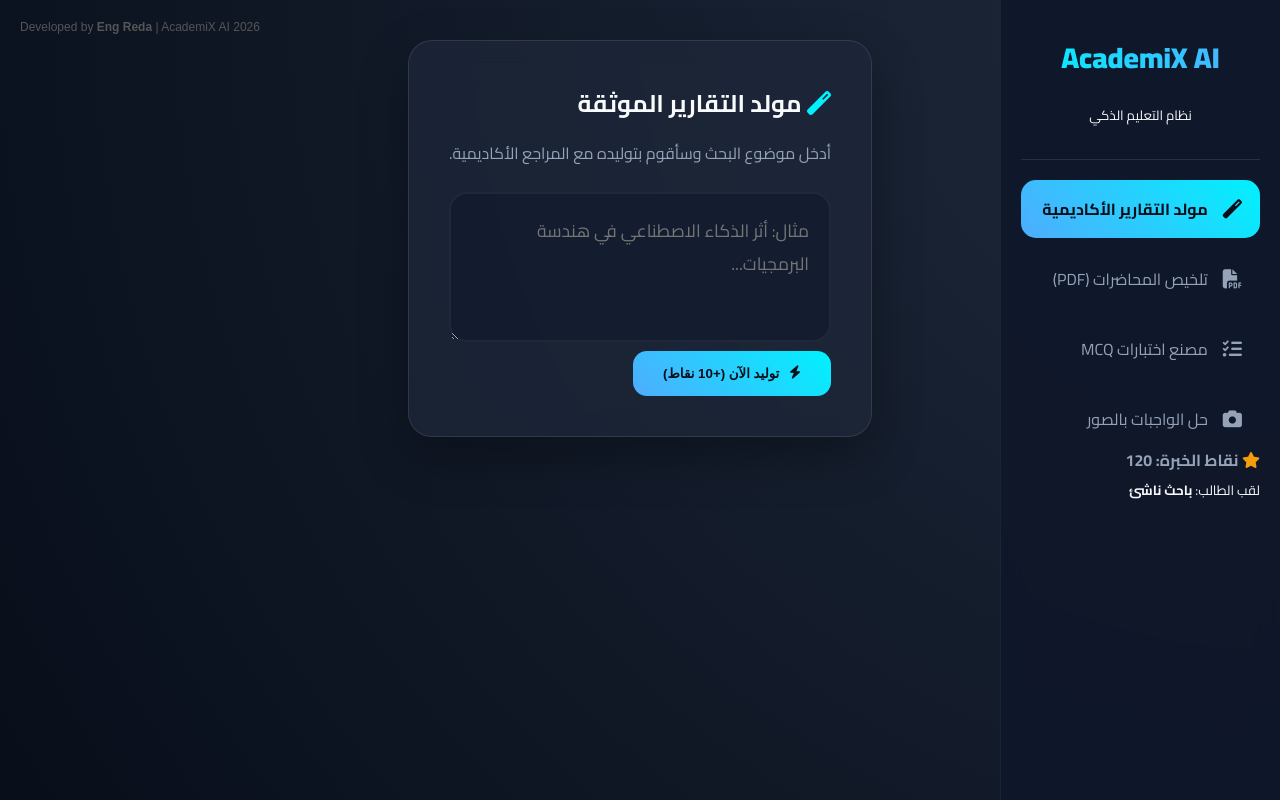
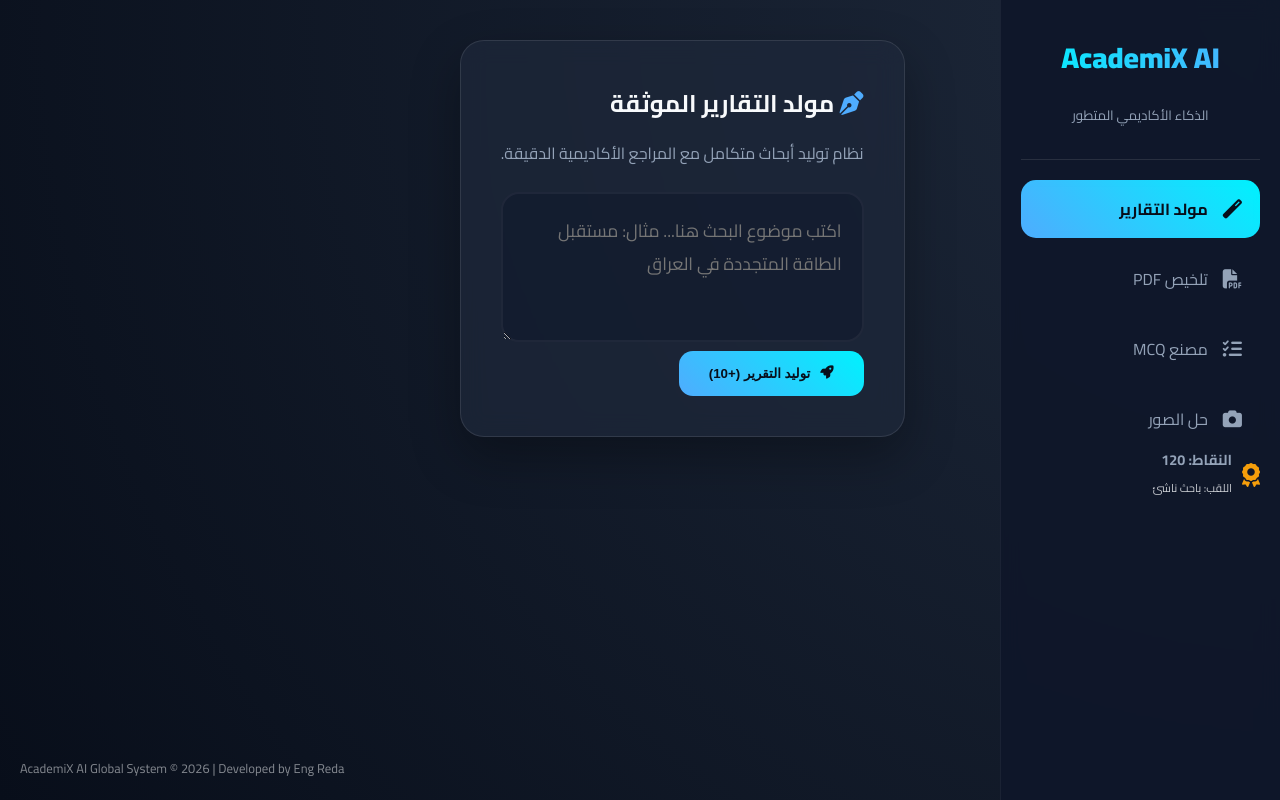
Before and after one commit to rfsox/AcademiX-AI, a Flask app: page / in a window 1280 px wide. Run offline with Flask 3, Linux system fonts and the light colour scheme; some libraries are stand-ins or nearby versions.

Commit message:
Update index.html

```diff
--- a/templates/index.html
+++ b/templates/index.html
@@ -2,10 +2,10 @@
 <html lang="ar" dir="rtl">
 <head>
     <meta charset="UTF-8">
-    <meta name="viewport" content="width=device-width, initial-scale=1.0">
-    <title>AcademiX Pro | المنصة الأكاديمية الشاملة</title>
+    <meta name="viewport" content="width=device-width, initial-scale=1.0, maximum-scale=1.0, user-scalable=no">
+    <title>AcademiX Pro | المنصة الأكاديمية العالمية</title>
 
-    <link href="https://fonts.googleapis.com/css2?family=Cairo:wght@400;700&family=Tajawal:wght@300;500;800&display=swap" rel="stylesheet">
+    <link href="https://fonts.googleapis.com/css2?family=Cairo:wght@400;600;700;900&display=swap" rel="stylesheet">
     <link rel="stylesheet" href="https://cdnjs.cloudflare.com/ajax/libs/font-awesome/6.4.0/css/all.min.css">
 
     <link rel="stylesheet" href="/static/style.css">
@@ -18,28 +18,32 @@
     <aside class="sidebar">
         <div class="logo-area">
             <h2>AcademiX AI</h2>
-            <small>نظام التعليم الذكي</small>
+            <small style="color: var(--text-dim);">الذكاء الأكاديمي المتطور</small>
         </div>
+
         <nav class="nav-menu">
-            <div class="nav-item active" onclick="showSection('reportSection')">
-                <i class="fas fa-magic"></i> مولد التقارير الأكاديمية
+            <div class="nav-item active" onclick="showSection('reportSection', this)">
+                <i class="fas fa-magic"></i> <span>مولد التقارير</span>
             </div>
-            <div class="nav-item" onclick="showSection('pdfSection')">
-                <i class="fas fa-file-pdf"></i> تلخيص المحاضرات (PDF)
+            <div class="nav-item" onclick="showSection('pdfSection', this)">
+                <i class="fas fa-file-pdf"></i> <span>تلخيص PDF</span>
             </div>
-            <div class="nav-item" onclick="showSection('mcqSection')">
-                <i class="fas fa-tasks"></i> مصنع اختبارات MCQ
+            <div class="nav-item" onclick="showSection('mcqSection', this)">
+                <i class="fas fa-tasks"></i> <span>مصنع MCQ</span>
             </div>
-            <div class="nav-item" onclick="showSection('imageSection')">
-                <i class="fas fa-camera"></i> حل الواجبات بالصور
+            <div class="nav-item" onclick="showSection('imageSection', this)">
+                <i class="fas fa-camera"></i> <span>حل الصور</span>
             </div>
         </nav>
 
         <div class="stats-card">
-            <p style="margin:0; font-weight:bold;">
-                <i class="fas fa-star" style="color:#f59e0b"></i> نقاط الخبرة: <span id="userPoints">120</span>
-            </p>
-            <small>لقب الطالب: <b>باحث ناشئ</b></small>
+            <div style="display: flex; align-items: center; gap: 10px;">
+                <i class="fas fa-award" style="color: var(--accent); font-size: 1.5rem;"></i>
+                <div>
+                    <p style="margin:0; font-weight:bold; font-size: 0.9rem;">النقاط: <span id="userPoints">120</span></p>
+                    <small style="font-size: 0.7rem; opacity: 0.8;">اللقب: باحث ناشئ</small>
+                </div>
+            </div>
         </div>
     </aside>
 
@@ -47,19 +51,17 @@
 
         <div id="reportSection" class="section-container">
             <div class="glass-card">
-                <h2><i class="fas fa-magic" style="color: #00f2fe"></i> مولد التقارير الموثقة</h2>
-                <p>أدخل موضوع البحث وسأقوم بتوليده مع المراجع الأكاديمية.</p>
-
+                <h2><i class="fas fa-pen-nib" style="color: var(--primary)"></i> مولد التقارير الموثقة</h2>
+                <p>نظام توليد أبحاث متكامل مع المراجع الأكاديمية الدقيقة.</p>
                 <div class="input-area">
-                    <textarea id="promptInput" placeholder="مثال: أثر الذكاء الاصطناعي في هندسة البرمجيات..."></textarea>
+                    <textarea id="promptInput" placeholder="اكتب موضوع البحث هنا... مثال: مستقبل الطاقة المتجددة في العراق"></textarea>
                 </div>
-
                 <div class="action-btns">
                     <button class="btn btn-primary" onclick="generateReport()">
-                        <i class="fas fa-bolt"></i> توليد الآن (+10 نقاط)
+                        <i class="fas fa-rocket"></i> توليد التقرير (+10)
                     </button>
                     <button id="pdfBtnReport" class="btn btn-outline" style="display:none;" onclick="exportToPDF()">
-                        <i class="fas fa-file-pdf"></i> تصدير PDF
+                        <i class="fas fa-download"></i> حفظ PDF
                     </button>
                 </div>
             </div>
@@ -67,57 +69,78 @@
 
         <div id="pdfSection" class="section-container" style="display:none;">
             <div class="glass-card">
-                <h2><i class="fas fa-file-upload" style="color: #4facfe"></i> تلخيص ملفات PDF (مزدوج)</h2>
-                <p>ارفع ملف المحاضرة وسيقوم النظام بتلخيصه (إنجليزي + عربي) بشكل مفصل.</p>
-                <div class="pdf-upload-box" onclick="document.getElementById('pdfUpload').click()" style="border: 2px dashed #334155; padding: 40px; text-align: center; border-radius: 12px; cursor: pointer;">
+                <h2><i class="fas fa-file-alt" style="color: var(--secondary)"></i> تلخيص المحاضرات الذكي</h2>
+                <p>ارفع ملفك وسأقوم بتحليله وتلخيصه بلغتين (عربي - إنجليزي).</p>
+                <div class="pdf-upload-box" onclick="document.getElementById('pdfUpload').click()">
                     <input type="file" id="pdfUpload" accept=".pdf" style="display: none;" onchange="handleFileUpload(this)">
-                    <i class="fas fa-cloud-upload-alt fa-3x" style="color: #4facfe; margin-bottom: 15px;"></i>
-                    <p id="fileName">اضغط هنا لاختيار ملف PDF من جهازك</p>
+                    <i class="fas fa-cloud-arrow-up fa-3x" style="color: var(--primary); margin-bottom: 15px;"></i>
+                    <p id="fileName" style="margin:0;">اسحب الملف هنا أو اضغط للاختيار</p>
                 </div>
-                <div class="action-btns" id="pdfActionArea"></div>
             </div>
         </div>
 
-        <div id="loader" style="display:none; margin-top:20px; text-align:center;">
-            <i class="fas fa-spinner fa-spin fa-2x" style="color: var(--primary);"></i>
-            <p>جاري التحليل العميق والمعالجة... قد يستغرق ذلك دقيقة للتقارير الطويلة</p>
+        <div id="mcqSection" class="section-container" style="display:none;">
+            <div class="glass-card">
+                <h2><i class="fas fa-vial" style="color: var(--accent)"></i> مصنع الاختبارات الذاتية</h2>
+                <p>حوّل أي موضوع إلى مجموعة أسئلة اختبار (MCQ) للتدريب.</p>
+                <div class="input-area">
+                    <textarea id="mcqInput" placeholder="أدخل النص أو الموضوع لتوليد الأسئلة..."></textarea>
+                </div>
+                <div class="action-btns">
+                    <button class="btn btn-primary" onclick="generateMCQ()">
+                        <i class="fas fa-puzzle-piece"></i> إنشاء الاختبار
+                    </button>
+                </div>
+            </div>
+        </div>
+
+        <div id="imageSection" class="section-container" style="display:none;">
+            <div class="glass-card" style="text-align: center;">
+                <h2><i class="fas fa-eye" style="color: var(--success)"></i> حل الواجبات بالصور</h2>
+                <div style="padding: 40px; border: 2px dashed rgba(255,255,255,0.1); border-radius: 20px;">
+                    <i class="fas fa-robot fa-4x" style="opacity: 0.2; margin-bottom: 20px;"></i>
+                    <p>ميزة تحليل الصور (Vision AI) قيد التفعيل النهائي...</p>
+                </div>
+            </div>
+        </div>
+
+        <div id="loader" style="display:none; width: 100%; text-align: center; margin-top: 40px;">
+            <div class="spinner-box">
+                <i class="fas fa-circle-notch fa-spin fa-3x" style="color: var(--primary);"></i>
+                <p style="margin-top: 15px; font-weight: bold; letter-spacing: 1px;">جاري المعالجة الذكية...</p>
+            </div>
         </div>
 
         <div id="reportWrapper">
             <div id="outputContent"></div>
         </div>
+
     </main>
 
-    <footer style="text-align: center; color: #555; font-size: 12px; padding: 20px; font-family: sans-serif;">
-        Developed by <strong>Eng Reda</strong> | AcademiX AI 2026
+    <footer style="margin-top: auto; padding: 20px; text-align: center; opacity: 0.5; font-size: 0.8rem;">
+        AcademiX AI Global System © 2026 | Developed by Eng Reda
     </footer>
 
     <script src="/static/script.js"></script>
+    <script>
+        function showSection(sectionId, element) {
+            // إخفاء كل الأقسام
+            document.querySelectorAll('.section-container').forEach(sec => sec.style.display = 'none');
+            // إزالة الـ active من كل الأزرار
+            document.querySelectorAll('.nav-item').forEach(item => item.classList.remove('active'));
 
-    <script>
-        function showSection(sectionId) {
-            document.querySelectorAll('.section-container').forEach(sec => {
-                sec.style.display = 'none';
-            });
-            document.querySelectorAll('.nav-item').forEach(item => {
-                item.classList.remove('active');
-            });
+            // إظهار القسم المختار
             document.getElementById(sectionId).style.display = 'block';
-            if(event) event.currentTarget.classList.add('active');
+            element.classList.add('active');
+
+            // إخفاء منطقة النتائج عند التنقل
             document.getElementById('reportWrapper').style.display = 'none';
         }
 
         function handleFileUpload(input) {
             if (input.files && input.files[0]) {
-                const fileName = input.files[0].name;
-                document.getElementById('fileName').innerText = "تم اختيار: " + fileName;
-                // تأكد من أن الدالة في script.js اسمها يتطابق مع المستدعى هنا
-                if (typeof summarizePDF === "function") {
-                    summarizePDF();
-                } else {
-                    // إذا كان السكربت يستخدم Listener لـ change كما في الكود السابق، فلا داعي لاستدعاء دالة يدوياً
-                    console.log("الملف جاهز للرفع عبر الـ Listener");
-                }
+                document.getElementById('fileName').innerText = "تم تحميل: " + input.files[0].name;
+                if (typeof summarizePDF === "function") summarizePDF();
             }
         }
     </script>
```
